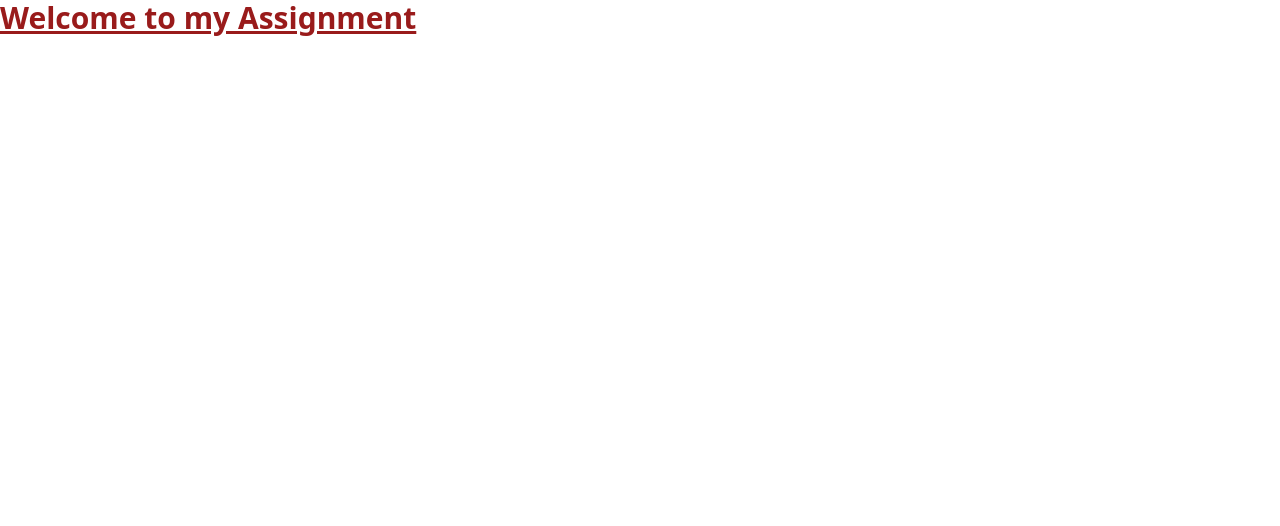
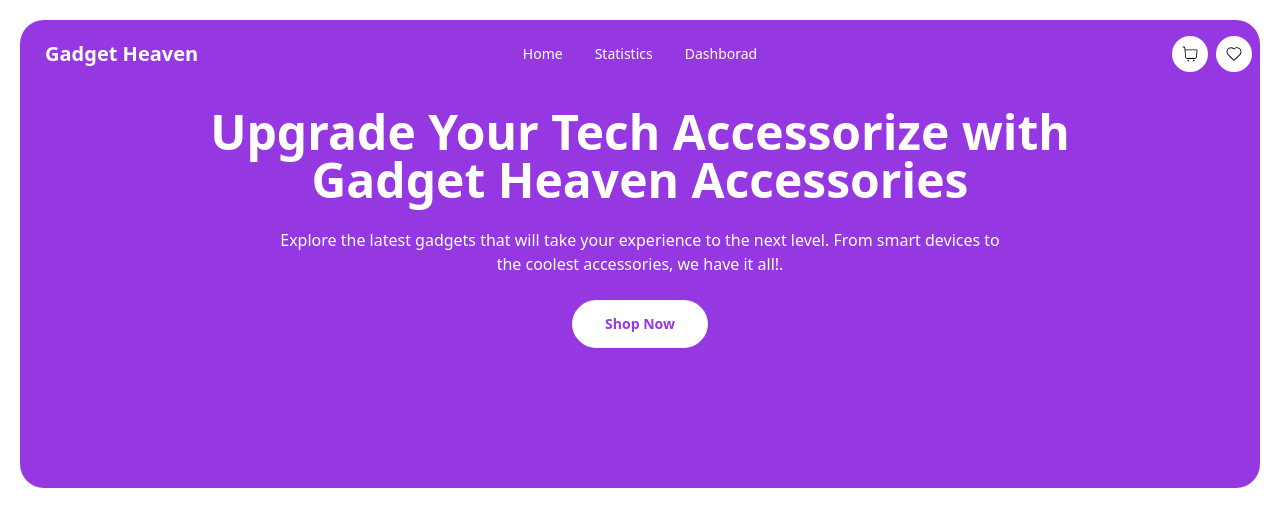
Before and after one commit to programming-hero-web-course-4/b10a8-gadget-heaven-sumon232490038, a React (Vite) app: page / in a window 1280 px wide. Shown: the top 526 px of the page. Built offline with nearby package versions, Linux system fonts and the light colour scheme.

Commit message:
Alhamdulillah banner section design done

```diff
--- a/package.json
+++ b/package.json
@@ -12,6 +12,7 @@
   "dependencies": {
     "react": "^18.3.1",
     "react-dom": "^18.3.1",
+    "react-icons": "^5.3.0",
     "react-router-dom": "^6.28.0"
   },
   "devDependencies": {
--- /dev/null
+++ b/src/components/Banner/Banner.jsx
@@ -0,0 +1,25 @@
+import React from "react";
+
+const Banner = () => {
+  return (
+    <div className=" max-w-7xl mx-auto p-5 md:px-40 h-[400px]">
+      <div className="  text-center pt-0 ">
+        <div className="">
+          <h1 className="text-5xl font-bold">
+            Upgrade Your Tech Accessorize with Gadget Heaven Accessories
+          </h1>
+          <p className="py-6">
+            Explore the latest gadgets that will take your experience to the
+            next level. From smart devices to <br /> the coolest accessories, we
+            have it all!.
+          </p>
+          <button className="px-8 btn p-3 font-bold bg-white rounded-3xl text-[#9538e2]">
+            Shop Now
+          </button>
+        </div>
+      </div>
+    </div>
+  );
+};
+
+export default Banner;
--- /dev/null
+++ b/src/components/Navber/Navber.jsx
@@ -0,0 +1,69 @@
+import React from "react";
+import { CiHeart } from "react-icons/ci";
+import { CiShoppingCart } from "react-icons/ci";
+
+const Navber = () => {
+  return (
+    <div className="navbar max-w-7xl mx-auto  ">
+      <div className="navbar-start">
+        <div className="dropdown">
+          <div tabIndex={0} role="button" className="btn btn-ghost lg:hidden">
+            <svg
+              xmlns="http://www.w3.org/2000/svg"
+              className="h-5 w-5"
+              fill="none"
+              viewBox="0 0 24 24"
+              stroke="currentColor"
+            >
+              <path
+                strokeLinecap="round"
+                strokeLinejoin="round"
+                strokeWidth="2"
+                d="M4 6h16M4 12h8m-8 6h16"
+              />
+            </svg>
+          </div>
+          <ul
+            tabIndex={0}
+            className="menu menu-sm dropdown-content bg-base-100 rounded-box z-[1] mt-3 w-52 p-2 shadow"
+          >
+            <li>
+              <a>Home</a>
+            </li>
+            <li>
+              <a>Statistics</a>
+            </li>
+
+            <li>
+              <a>Dashborad</a>
+            </li>
+          </ul>
+        </div>
+        <a className="btn btn-ghost font-bold text-xl">Gadget Heaven</a>
+      </div>
+      <div className="navbar-center hidden lg:flex">
+        <ul className="menu menu-horizontal px-1">
+          <li>
+            <a>Home</a>
+          </li>
+          <li>
+            <a>Statistics</a>
+          </li>
+          <li>
+            <a>Dashborad</a>
+          </li>
+        </ul>
+      </div>
+      <div className="navbar-end space-x-2 font-bold text-black">
+        <a className=" bg-white p-2 rounded-full text-xl">
+          <CiShoppingCart />
+        </a>
+        <a className=" bg-white rounded-full text-xl p-2">
+          <CiHeart />
+        </a>
+      </div>
+    </div>
+  );
+};
+
+export default Navber;
--- a/src/components/Root/Root.jsx
+++ b/src/components/Root/Root.jsx
@@ -1,11 +1,14 @@
 import React from "react";
+import Navber from "../Navber/Navber";
+import Banner from "../Banner/Banner";
 
 const Root = () => {
   return (
     <div>
-      <h1 className="text-3xl font-bold underline text-red-800">
-        Welcome to my Assignment
-      </h1>
+      <div className="bg-[#9538e2] m-5 rounded-3xl text-white	">
+        <Navber></Navber>
+        <Banner></Banner>
+      </div>
     </div>
   );
 };
--- a/src/main.jsx
+++ b/src/main.jsx
@@ -7,6 +7,12 @@ const router = createBrowserRouter([
   {
     path: "/",
     element: <Root></Root>,
+    // children: [
+    //   {
+    //     path: "/",
+    //     element
+    //   },
+    // ],
   },
 ]);
 
```
Also changed, not shown: src/components/BannerImg/BannerImg.jsx (added), 1 other file (tests, documents, lock files or other folders).
